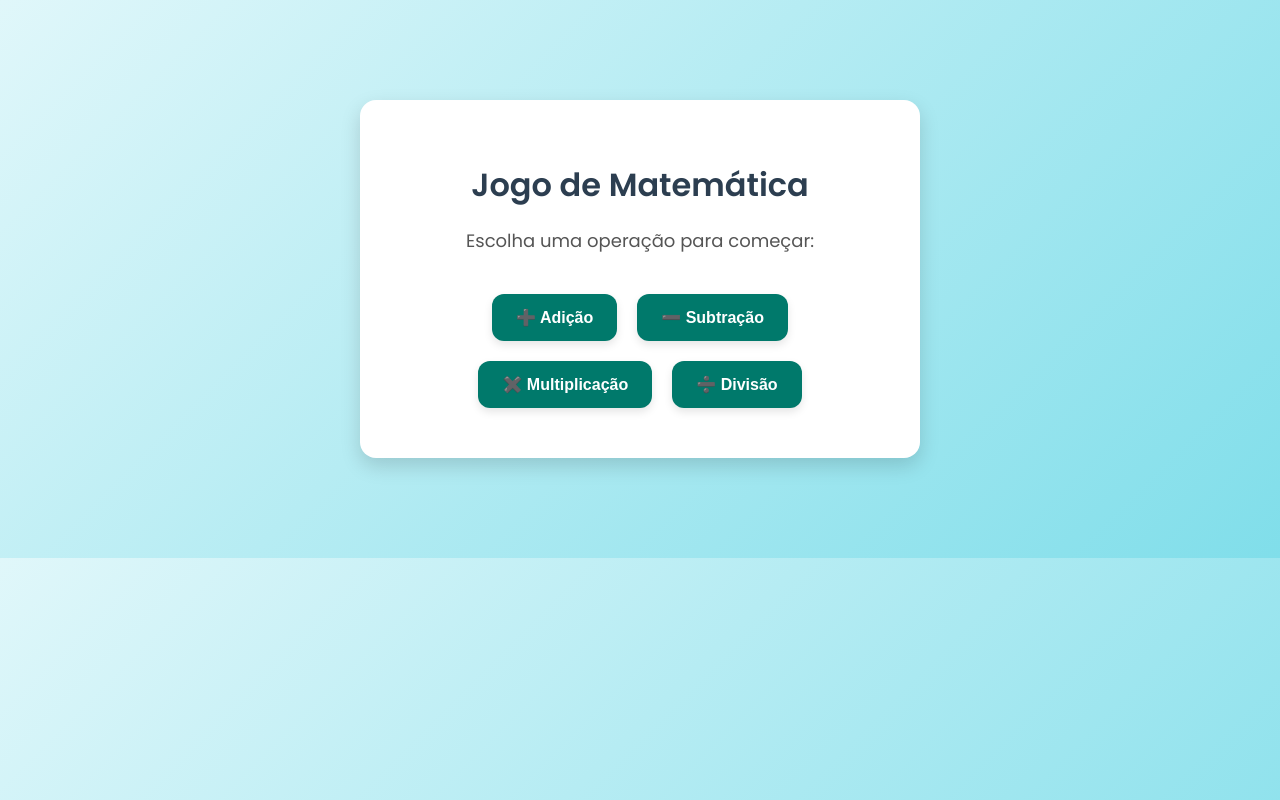
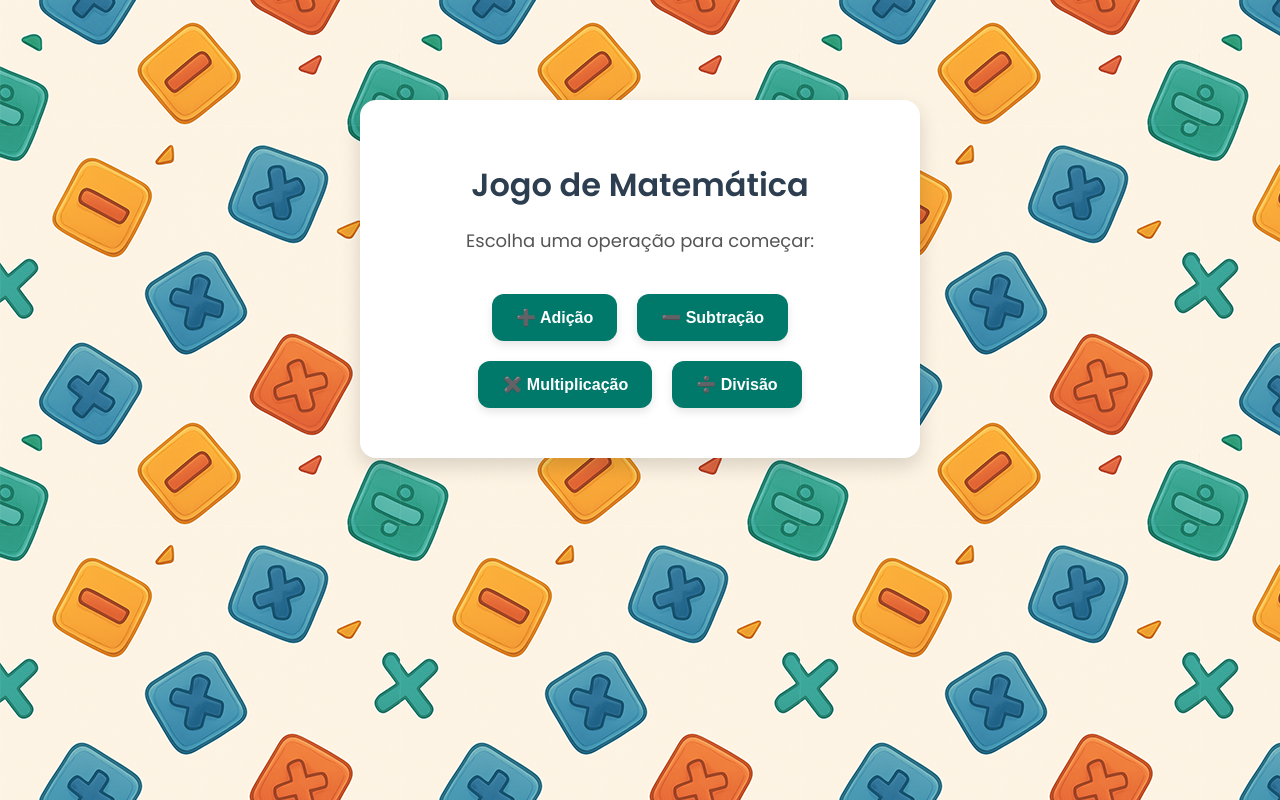
Before and after one commit to leobronks/Seminario3, a React (Vite) app: page / in a window 1280 px wide. Built offline with nearby package versions, Linux system fonts and the light colour scheme.

Commit message:
Update desafio.css

```diff
--- a/src/components/desafio.css
+++ b/src/components/desafio.css
@@ -1,22 +1,42 @@
 body {
   margin: 0;
   padding: 0;
-  background: linear-gradient(135deg, #e0f7fa, #80deea);
+  /*background: linear-gradient(135deg, #e0f7fa, #80deea);*/
   font-family: 'Poppins', 'Segoe UI', Tahoma, Geneva, Verdana, sans-serif;
+  position: relative;
+}
+
+body::before {
+  content: '';
+  position: fixed;
+  top: 0;
+  left: 0;
+  width: 100%;
+  height: 200%;
+  background-image: url('./img/bg.png');
+  background-size: 400px 400px;
+  background-repeat: repeat;
+  animation: Loop_Bg 16s linear infinite;
+  z-index: -1;
+}
+
+@keyframes Loop_Bg {
+  0% { transform: translateY(0); }
+  100% { transform: translateY(-50%); }
 }
 
 /* Container principal */
 .desafio-container {
   display: flex;
   flex-direction: column;
-  align-items: center;  /* Centraliza horizontalmente */
-  justify-content: center;  /* Centraliza verticalmente */
+  align-items: center;
+  justify-content: center;
   max-width: 600px;
   margin: 80px auto;
   background-color: white;
   padding: 40px 30px;
   border-radius: 16px;
-  box-shadow: 0 8px 20px rgba(0, 0, 0, 0.15);
+  box-shadow: 0 8px 20px rgba(0, 0, 0, 0.3);
   text-align: center;
   font-family: 'Poppins', sans-serif;
   min-height: 400px;
```
